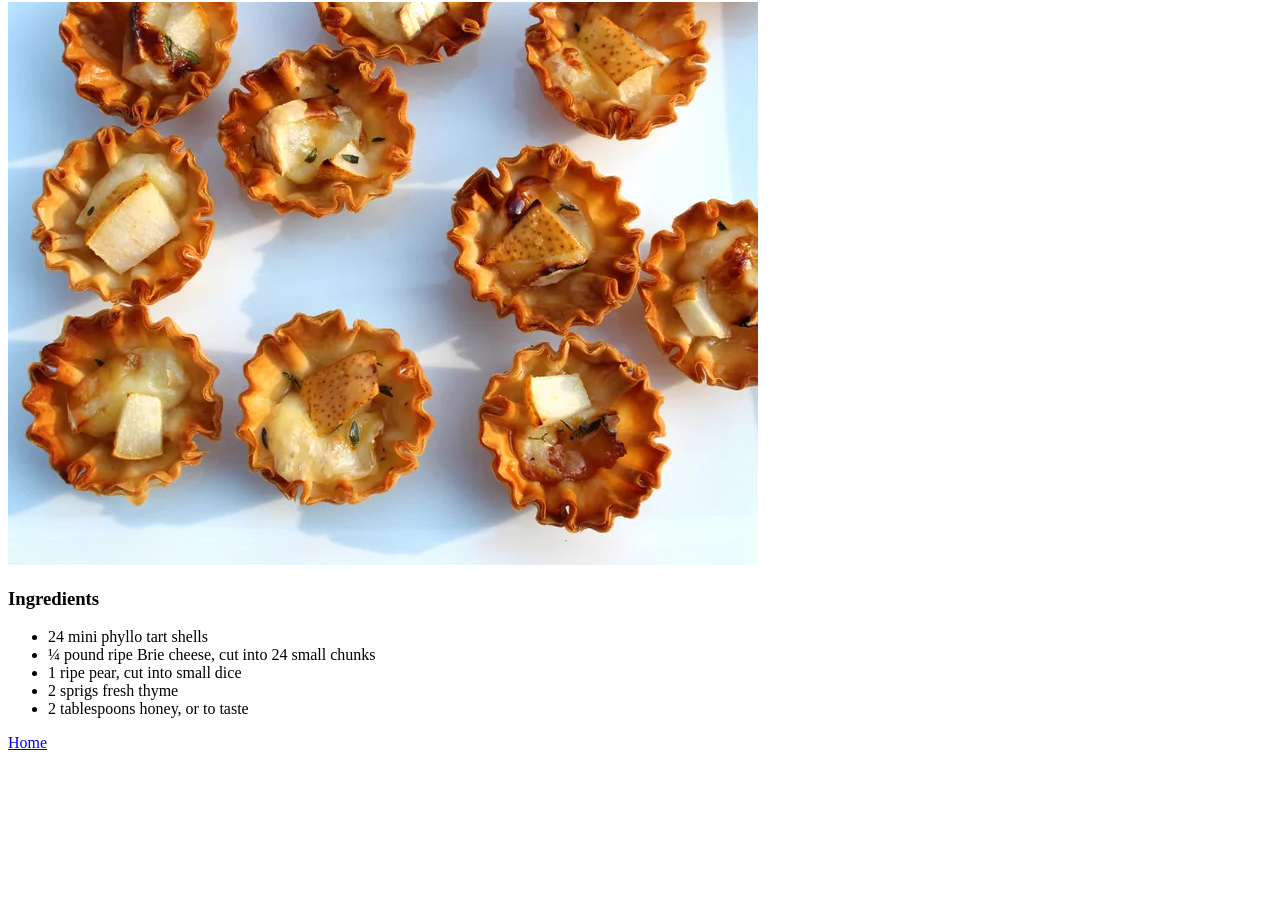
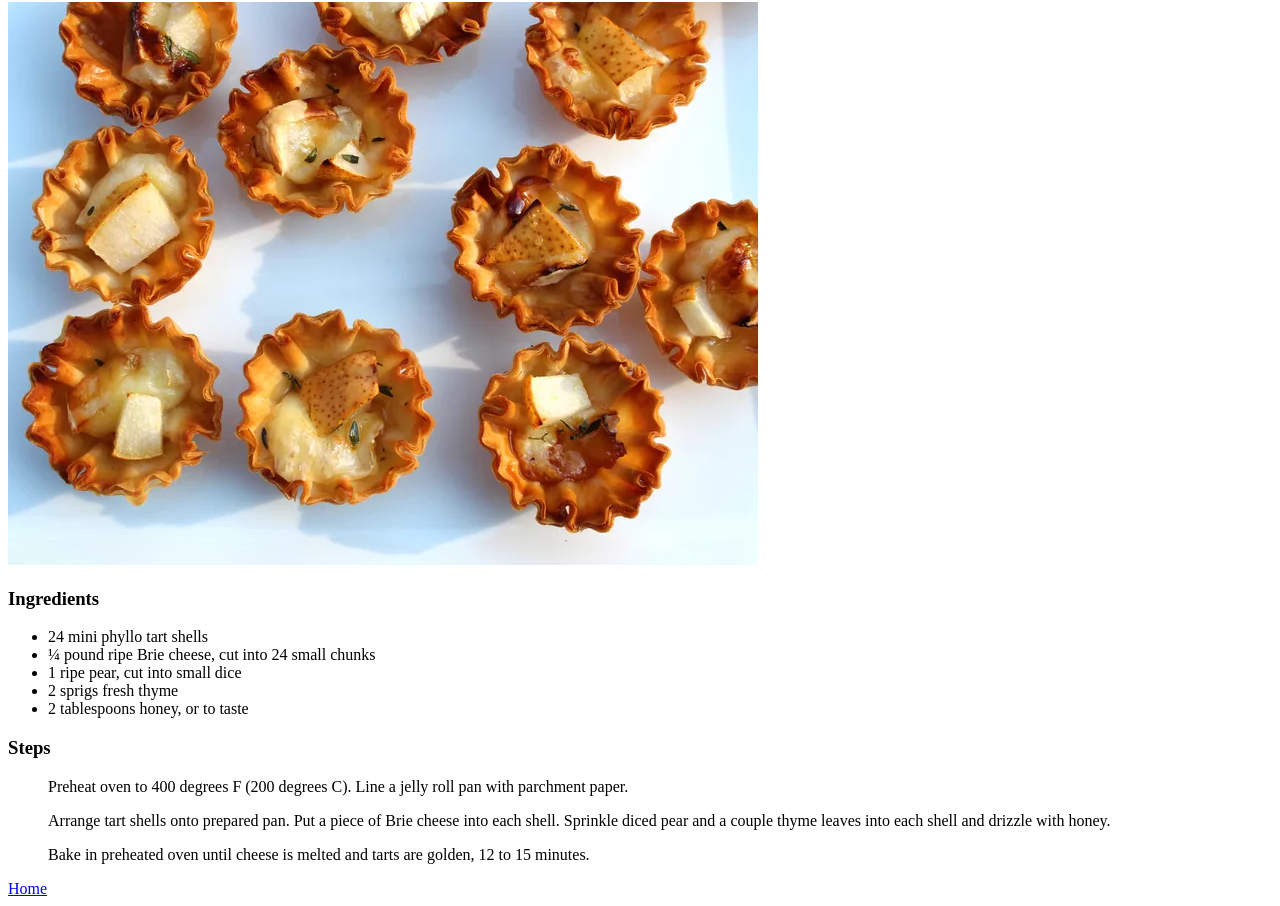
Before and after one commit to eliasaboagye/odin-recipes, a plain HTML site: page recipes/warm-brie-and-pear-tartlets.html in a window 1280 px wide. Shown: the part 78-984 px from the top of the page. Before the commit the page ends 838 px from the top, so only its background shows below. Drawn offline with Linux system fonts and the light colour scheme.

Commit message:
added Steps to the warm brie and pear tartlets recipe

```diff
--- a/recipes/warm-brie-and-pear-tartlets.html
+++ b/recipes/warm-brie-and-pear-tartlets.html
@@ -16,6 +16,13 @@
         <li>2 sprigs fresh thyme</li>
         <li>2 tablespoons honey, or to taste</li>
     </ul>
+    <h3>Steps</h3>
+    <ol>Preheat oven to 400 degrees F (200 degrees C).
+        Line a jelly roll pan with parchment paper.</ol>
+    <ol>Arrange tart shells onto prepared pan. Put a piece of Brie cheese into each shell.
+        Sprinkle diced pear and a couple thyme leaves into each shell and drizzle with honey.</ol>
+    <ol>Bake in preheated oven until cheese is melted and tarts are golden, 12 to 15 minutes.</ol>
+
     <a href="../index.html">Home</a>
 </body>
 </html>
```
Also changed, not shown: index.html (line endings or trailing spaces), 1 other file.
